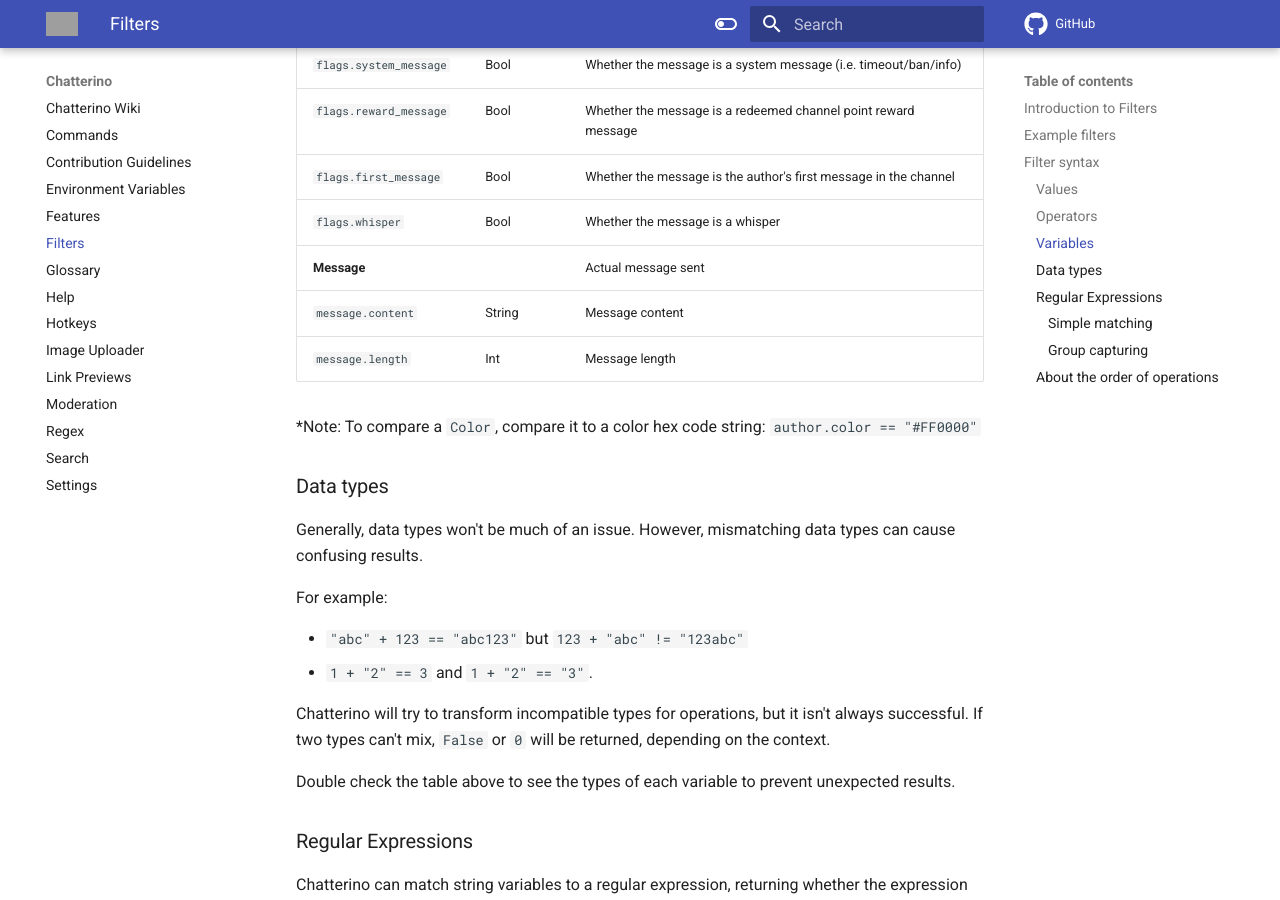
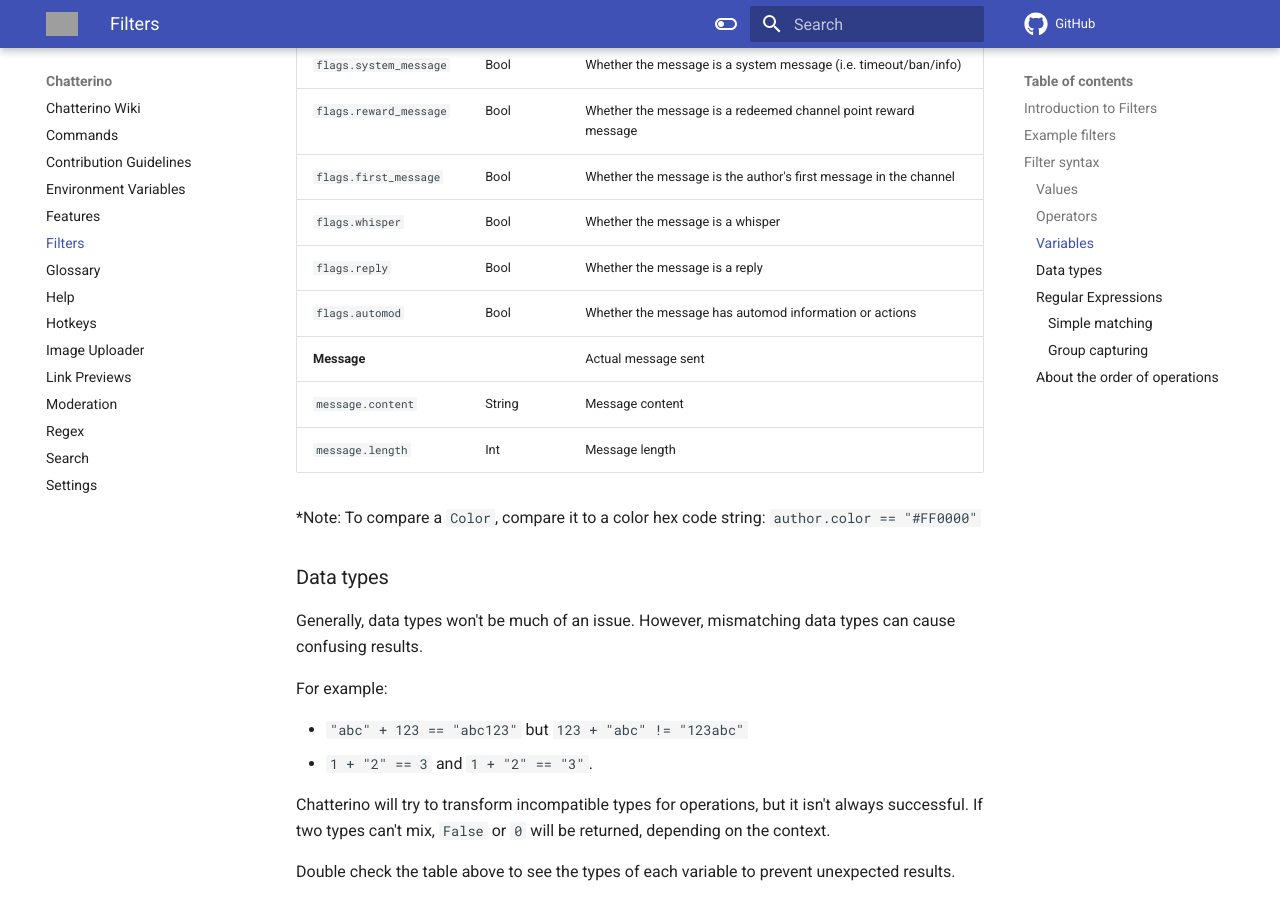
Before and after one commit to Chatterino/wiki, an MkDocs documentation site: the page built from docs/Filters.md, in a window 1280 px wide and 900 px high, scrolled down 3708 px. Built offline with MkDocs 1.6.1 and Material for MkDocs 9.7.7, drawn with Linux system fonts in a browser that asks for light colours; comment, search, counter and statistics services are not loaded; grey boxes are pictures that could not be loaded.

Commit message:
Update filters documentation (#226)

```diff
--- a/docs/Filters.md
+++ b/docs/Filters.md
@@ -98,6 +98,8 @@ The following variables are available:
 | `flags.reward_message`  | Bool         | Whether the message is a redeemed channel point reward message                                             |
 | `flags.first_message`   | Bool         | Whether the message is the author's first message in the channel                                           |
 | `flags.whisper`         | Bool         | Whether the message is a whisper                                                                           |
+| `flags.reply`           | Bool         | Whether the message is a reply                                                                             |
+| `flags.automod`         | Bool         | Whether the message has automod information or actions                                                     |
 | **Message**             |              | Actual message sent                                                                                        |
 | `message.content`       | String       | Message content                                                                                            |
 | `message.length`        | Int          | Message length                                                                                             |
```
